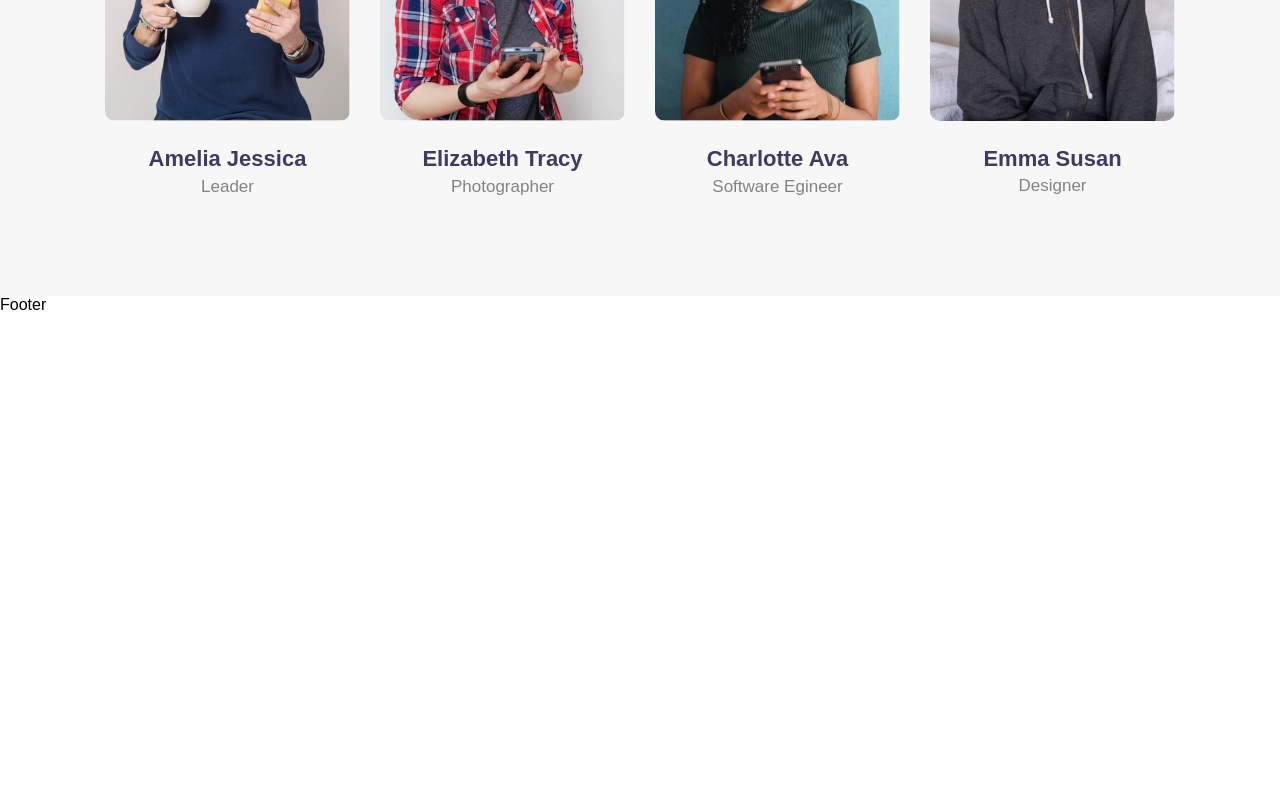
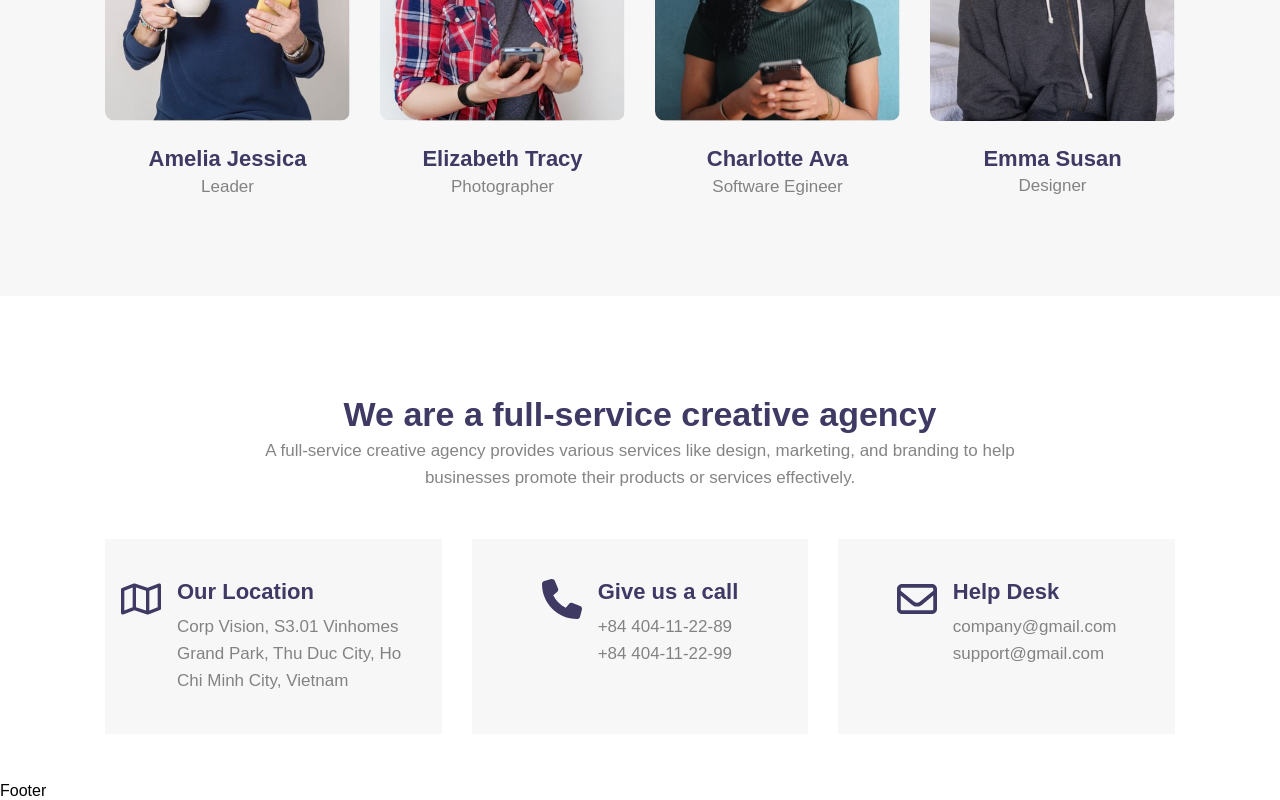
Before and after one commit to Son-Tr/corp-vision, a React (Create React App) app: page / in a window 1280 px wide. Shown: the part 6030-6830 px from the top of the page. Before the commit the page ends 6344 px from the top, so only its background shows below. Built offline with nearby package versions, Linux system fonts and the light colour scheme.

Commit message:
upadte contact us component

```diff
--- a/src/components/AboutComponent/AboutComponent.js
+++ b/src/components/AboutComponent/AboutComponent.js
@@ -5,7 +5,7 @@ import { about2 } from "../../assets/img/img";
 import { FontAwesomeIcon } from "@fortawesome/react-fontawesome";
 import { faLightbulb, faObjectGroup, faThumbsUp } from "@fortawesome/free-regular-svg-icons";
 
-function AboutComponent() {
+const AboutComponent = () => {
     return (
         <div id="about">
             <div className="container">
--- a/src/components/Banner/Banner.js
+++ b/src/components/Banner/Banner.js
@@ -17,7 +17,7 @@ import { FontAwesomeIcon } from "@fortawesome/react-fontawesome";
 import { Autoplay, EffectFade, Navigation } from "swiper/modules";
 import { faArrowLeft, faArrowRight } from "@fortawesome/free-solid-svg-icons";
 
-function Banner() {
+const Banner = () => {
     const [activeSlide, setActiveSlide] = useState(0);
 
     return (
--- /dev/null
+++ b/src/components/ContactUs/ContactUs.js
@@ -0,0 +1,66 @@
+import React from 'react'
+import './ContactUs.scss'
+
+import { FontAwesomeIcon } from '@fortawesome/react-fontawesome'
+import { faMap, faEnvelope } from '@fortawesome/free-regular-svg-icons'
+import { faPhone } from '@fortawesome/free-solid-svg-icons'
+
+
+const ContactUs = () => {
+    return (
+        <div className='contact-us'>
+            <div className="container">
+                <div className="adress">
+                    <div className="adress-title">
+                        <h2 className="title-big">
+                            We are a full-service creative agency
+
+                        </h2>
+                        <p className="p-content">
+                            A full-service creative agency provides various services like design, marketing, and branding to help businesses promote their products or services effectively.
+                        </p>
+                    </div>
+                    <div className="adress-list-box">
+                        <div className="adress-box">
+                            <div className="icon-box">
+                            <FontAwesomeIcon icon={faMap} />
+                            </div>
+                            <div className="text-box">
+                                <h3>
+                                    Our Location
+                                </h3>
+                                <p className='p-content'>Corp Vision, S3.01 Vinhomes Grand Park, Thu Duc City, Ho Chi Minh City, Vietnam</p>
+                            </div>
+                        </div>
+                        <div className="adress-box">
+                            <div className="icon-box">
+                            <FontAwesomeIcon icon={faPhone} />
+                            </div>
+                            <div className="text-box">
+                                <h3>
+                                    Give us a call
+                                </h3>
+                                <p className='p-content'>+84 404-11-22-89</p>
+                                <p className='p-content'>+84 404-11-22-99</p>
+                            </div>
+                        </div> <div className="adress-box">
+                            <div className="icon-box">
+                            <FontAwesomeIcon icon={faEnvelope} />
+                            </div>
+                            <div className="text-box">
+                                <h3>
+                                    Help Desk
+                                </h3>
+                                <p className='p-content'>company@gmail.com</p>
+                                <p className='p-content'>support@gmail.com</p>
+                            </div>
+                        </div>
+                    </div>
+                </div>
+            </div>
+
+        </div>
+    )
+}
+
+export default ContactUs
--- /dev/null
+++ b/src/components/ContactUs/ContactUs.scss
@@ -0,0 +1,107 @@
+@import "../../styles/mixins";
+@import "../../styles/variables";
+
+.contact-us {
+    padding: 3rem 0;
+    text-align: center;
+    background: var(--bg-color);
+
+    //container
+    .container {
+        @include container-styles;
+        padding-bottom: 0;
+
+        //responsive
+        @include responsive-max(768px) {
+            padding-bottom: 0;
+        }
+
+        @include responsive-max(576px) {
+            padding-bottom: 0;
+        }
+
+        //adress
+        .adress {
+            margin: auto;
+
+
+            //adress-title
+            .adress-title {
+                max-width: 800px;
+                margin: 0 auto 3rem;
+
+                //responsive
+                @include responsive-max(768px) {
+                    margin-bottom: 1.5rem;
+                }
+            }
+
+            .adress-list-box {
+                @include grid-column(3, 1fr);
+                gap: 30px;
+
+                //responsive
+                @include responsive-max(992px) {
+                    grid-template-columns: repeat(2, 1fr);
+                    gap: 1.5rem;
+                }
+
+                @include responsive-max(768px) {
+                    grid-template-columns: repeat(1, 1fr);
+                }
+
+                //adress-box
+                .adress-box {
+                    gap: 1rem;
+                    padding: 2.5rem 1rem;
+                    background: var(--bg-grey);
+                    @include flex(center, flex-start, row);
+
+                    //responsive
+                    @include responsive-max(768px) {
+                        @include flex(flex-start, flex-start, row);
+                    }
+
+
+                    //responsive nth:first-child
+                    &:nth-child(1) {
+                        @include responsive-max(992px) {
+                            grid-column: span 2;
+                        }
+
+                        @include responsive-max(768px) {
+                            grid-column: span 1;
+                        }
+                    }
+
+                    //icon-box
+                    .icon-box {
+                        svg {
+                            width: 40px;
+                            height: 40px;
+                            color: var(--heading-color);
+
+                            //responsive
+                            @include responsive-max(1024px) {
+                                width: 35px;
+                                height: 35px;
+                            }
+                        }
+                    }
+
+                    //text-box
+                    .text-box {
+                        text-align: left;
+
+                        h3 {
+                            font-weight: 600;
+                            margin-bottom: 0.5rem;
+                            @include font-size(22);
+                            color: var(--heading-color);
+                        }
+                    }
+                }
+            }
+        }
+    }
+}
--- a/src/components/Header/Header.js
+++ b/src/components/Header/Header.js
@@ -8,7 +8,7 @@ import { faBars, faBarsStaggered, faMoon, faSun, faX } from "@fortawesome/free-s
 
 
 
-function Header() {
+const Header = () => {
     const [isMenu, setIsMenu] = useState(false);
     const [darkTheme, setDarkTheme] = useState(false)
     const location = useLocation(); // Hook to get the current location (route)
--- a/src/components/Industries/Industries.js
+++ b/src/components/Industries/Industries.js
@@ -6,7 +6,7 @@ import { faBuilding, faCopy } from "@fortawesome/free-regular-svg-icons";
 import { faChartLine, faCode, faFileContract, faMoneyBill } from "@fortawesome/free-solid-svg-icons";
 
 
-function Industries() {
+const Industries = () => {
     return (
         <div className="industry">
             <div className="container">
--- a/src/components/Team/Team.js
+++ b/src/components/Team/Team.js
@@ -1,5 +1,5 @@
+import './Team.scss'
 import React from 'react'
-import './Team.scss'
 import { team1, team2, team3, team4 } from '../../assets/img/img'
 
 const listMenber = [
@@ -39,7 +39,7 @@ const Team = () => {
                     {/* render list img  */}
                     {listMenber.map(({ img, name, role }, index) => {
                         return (<div className="member" key={index}>
-                            <img src={img} alt="${name} {index}" />
+                            <img src={img} alt={name + index} />
                             <p className="p-title">{name}</p>
                             <p className="p-content">{role}</p>
                         </div>)
--- a/src/pages/HomePage.js
+++ b/src/pages/HomePage.js
@@ -8,6 +8,7 @@ import OurSuccess from '../components/OurSuccess/OurSuccess'
 import Industries from '../components/Industries/Industries'
 import AboutComponent from '../components/AboutComponent/AboutComponent'
 import Team from '../components/Team/Team'
+import ContactUs from '../components/ContactUs/ContactUs'
 
 const HomePage = () => {
   return (
@@ -18,9 +19,10 @@ const HomePage = () => {
       <Industries />
       <Gallery />
       <OurSuccess />
-      <Marketing/>
-      <Solutions/>
-      <Team/>
+      <Marketing />
+      <Solutions />
+      <Team />
+      <ContactUs />
     </>
   )
 }
```
